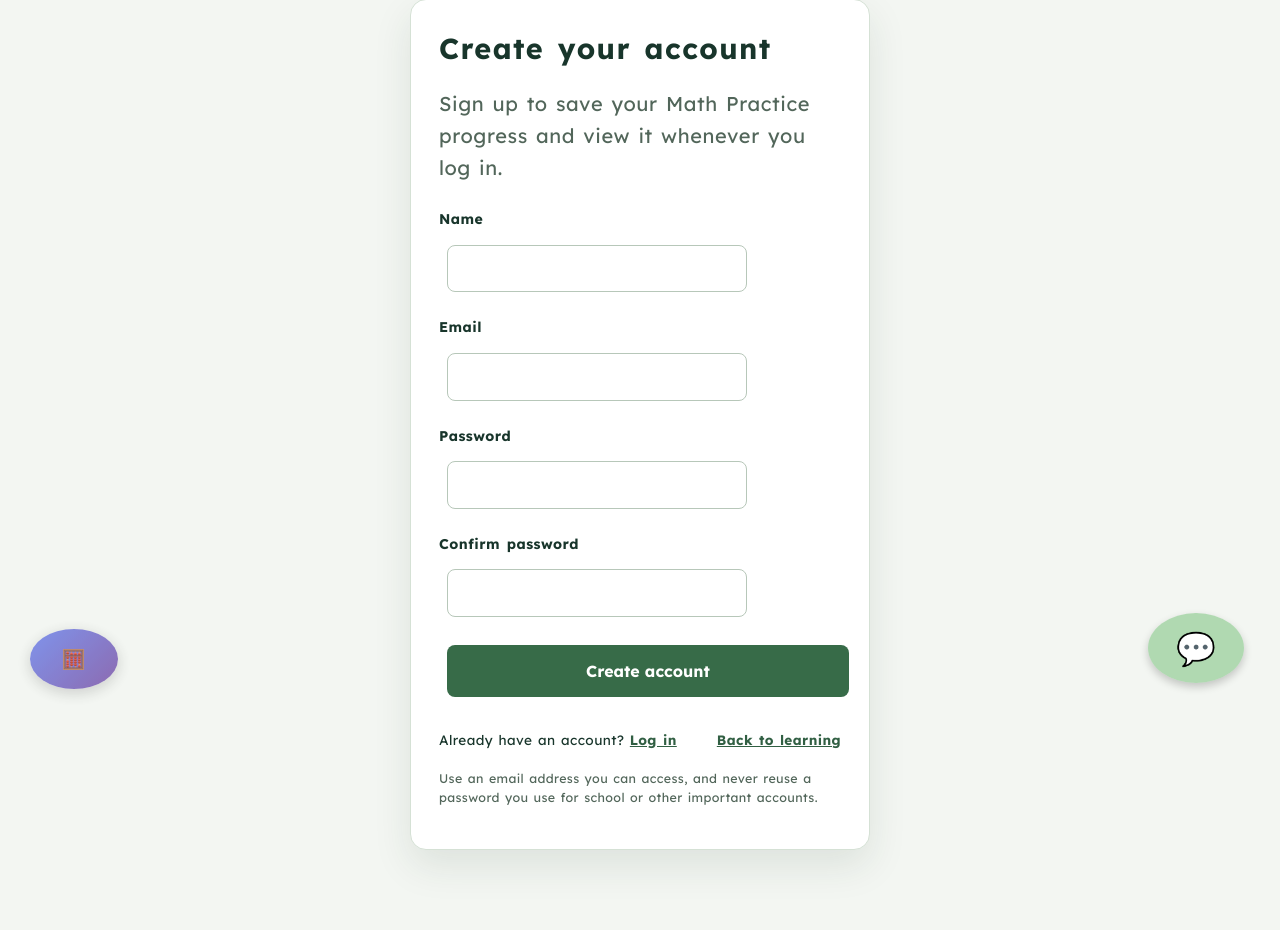
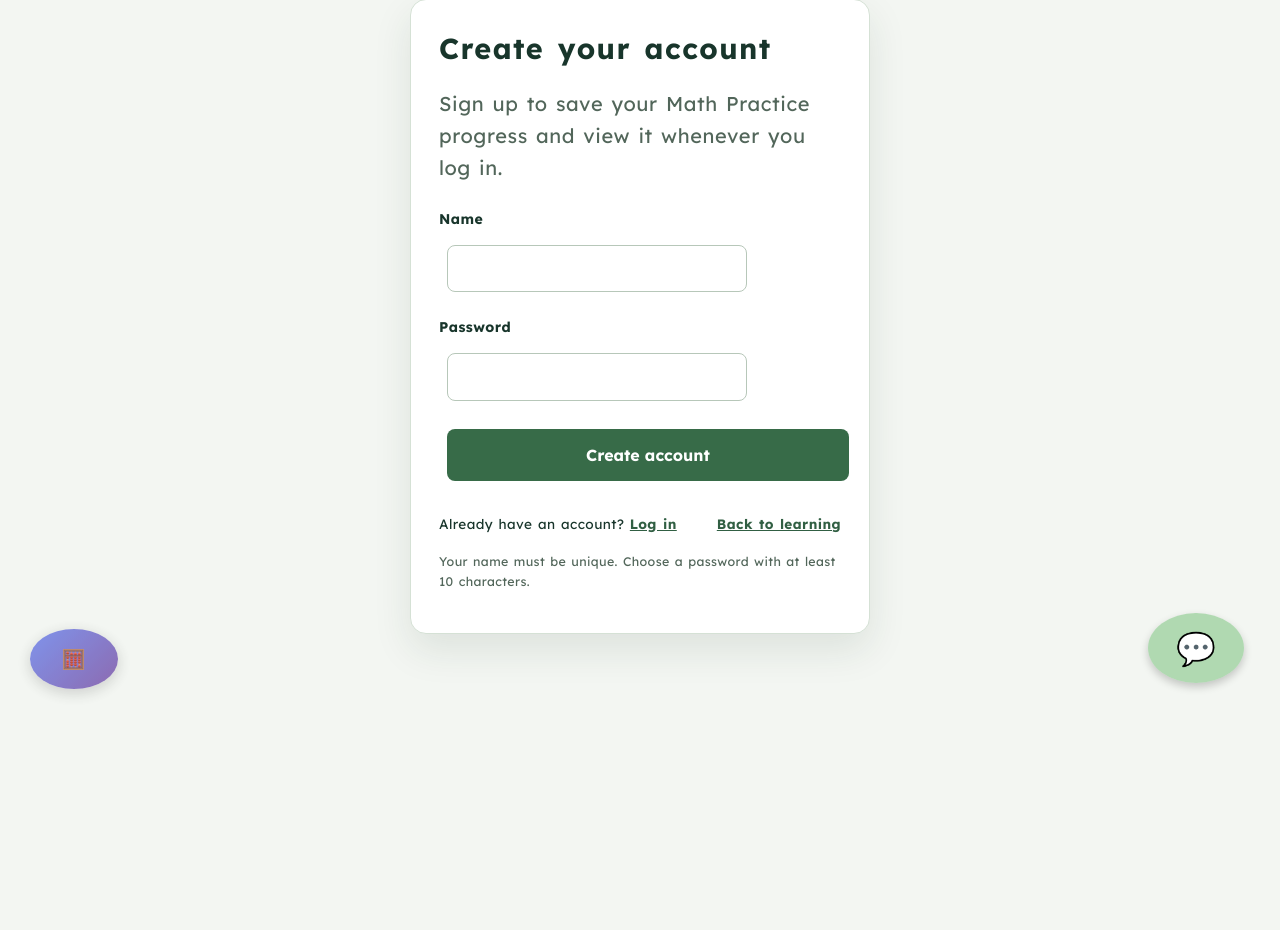
Before and after one commit to rt75272/McAllister, a Flask app: page /account/register in a window 1280 px wide. Shown: the part 81-1011 px from the top of the page. After the commit the page ends 777 px from the top, so only its background shows below. Run offline with Flask 3, Linux system fonts and the light colour scheme; some libraries are stand-ins or nearby versions.

```diff
--- a/math_practice/app.py
+++ b/math_practice/app.py
@@ -820,19 +820,33 @@ def get_db_connection():
 
 
 def ensure_account_tables():
-    """Create account and per-account math progress tables when needed."""
+    """Create account/progress tables and migrate accounts to name-based sign-in."""
     with closing(get_db_connection()) as conn:
         with conn.cursor() as cur:
             cur.execute(
                 """
                 CREATE TABLE IF NOT EXISTS learning_accounts (
                     id SERIAL PRIMARY KEY,
-                    email TEXT NOT NULL UNIQUE,
+                    email TEXT UNIQUE,
+                    login_name TEXT,
                     display_name TEXT NOT NULL,
                     password_hash TEXT NOT NULL,
                     created_at TIMESTAMPTZ NOT NULL DEFAULT NOW(),
                     last_login_at TIMESTAMPTZ NOT NULL DEFAULT NOW()
                 )
+                """
+            )
+            cur.execute(
+                "ALTER TABLE learning_accounts ALTER COLUMN email DROP NOT NULL"
+            )
+            cur.execute(
+                "ALTER TABLE learning_accounts ADD COLUMN IF NOT EXISTS login_name TEXT"
+            )
+            cur.execute(
+                """
+                CREATE UNIQUE INDEX IF NOT EXISTS learning_accounts_login_name_lower_idx
+                ON learning_accounts (LOWER(login_name))
+                WHERE login_name IS NOT NULL
                 """
             )
             cur.execute(
@@ -951,24 +965,17 @@ def account_register():
 
     error_message = None
     display_name = ''
-    email = ''
     if request.method == 'POST':
         display_name = request.form.get('display_name', '').strip()
-        email = request.form.get('email', '').strip().lower()
         password = request.form.get('password', '')
-        password_confirm = request.form.get('password_confirm', '')
         if not valid_csrf_token(request.form.get('csrf_token', '')):
             error_message = 'This form expired. Please try signing up again.'
         elif not display_name or len(display_name) > 80:
             error_message = 'Enter a name that is 1 to 80 characters long.'
-        elif len(email) > 254 or not re.fullmatch(r'[^@\s]+@[^@\s]+\.[^@\s]+', email):
-            error_message = 'Enter a valid email address.'
         elif len(password) < 10:
             error_message = 'Choose a password with at least 10 characters.'
         elif len(password) > 1024:
             error_message = 'Password is too long.'
-        elif password != password_confirm:
-            error_message = 'The passwords do not match.'
         else:
             try:
                 ensure_account_tables()
@@ -976,17 +983,17 @@ def account_register():
                     with conn.cursor() as cur:
                         cur.execute(
                             """
-                            INSERT INTO learning_accounts (email, display_name, password_hash)
+                            INSERT INTO learning_accounts (login_name, display_name, password_hash)
                             VALUES (%s, %s, %s)
-                            ON CONFLICT (email) DO NOTHING
+                            ON CONFLICT DO NOTHING
                             RETURNING id, display_name
                             """,
-                            (email, display_name, hash_account_password(password)),
+                            (display_name, display_name, hash_account_password(password)),
                         )
                         account = cur.fetchone()
                         conn.commit()
                 if account is None:
-                    error_message = 'An account with that email already exists. Please log in.'
+                    error_message = 'That name is already in use. Please log in or choose another name.'
                 else:
                     session.clear()
                     session.permanent = True
@@ -1007,7 +1014,6 @@ def account_register():
         mode='register',
         error_message=error_message,
         display_name=display_name,
-        email=email,
     ), response_status
 
 
@@ -1018,14 +1024,14 @@ def account_login():
         return redirect(url_for('account_dashboard'))
 
     error_message = None
-    email = ''
+    login_name = ''
     if request.method == 'POST':
-        email = request.form.get('email', '').strip().lower()
+        login_name = request.form.get('login_name', '').strip()
         password = request.form.get('password', '')
         if not valid_csrf_token(request.form.get('csrf_token', '')):
             error_message = 'This form expired. Please try logging in again.'
-        elif len(email) > 254 or not email or len(password) > 1024:
-            error_message = 'Email or password is incorrect.'
+        elif len(login_name) > 254 or not login_name or len(password) > 1024:
+            error_message = 'Name or password is incorrect.'
         else:
             try:
                 ensure_account_tables()
@@ -1035,9 +1041,10 @@ def account_login():
                             """
                             SELECT id, display_name, password_hash
                             FROM learning_accounts
-                            WHERE email = %s
+                            WHERE LOWER(login_name) = LOWER(%s)
+                               OR (email IS NOT NULL AND LOWER(email) = LOWER(%s))
                             """,
-                            (email,),
+                            (login_name, login_name),
                         )
                         account = cur.fetchone()
                         if account and verify_account_password(password, account[2]):
@@ -1053,7 +1060,7 @@ def account_login():
                         else:
                             account = None
                 if account is None:
-                    error_message = 'Email or password is incorrect.'
+                    error_message = 'Name or password is incorrect.'
                 else:
                     session.clear()
                     session.permanent = True
@@ -1065,7 +1072,7 @@ def account_login():
                 error_message = 'We could not log you in right now. Please try again.'
 
     response_status = 200
-    if error_message == 'Email or password is incorrect.':
+    if error_message == 'Name or password is incorrect.':
         response_status = 401
     elif error_message == 'This form expired. Please try logging in again.':
         response_status = 400
@@ -1076,7 +1083,7 @@ def account_login():
         mode='login',
         error_message=error_message,
         display_name='',
-        email=email,
+        login_name=login_name,
     ), response_status
 
 
@@ -1100,7 +1107,7 @@ def account_dashboard():
             with conn.cursor() as cur:
                 cur.execute(
                     """
-                    SELECT id, email, display_name, created_at, last_login_at
+                    SELECT id, display_name, created_at, last_login_at
                     FROM learning_accounts
                     WHERE id = %s
                     """,
@@ -1162,10 +1169,9 @@ def account_dashboard():
         'account_dashboard.html',
         account={
             'id': account[0],
-            'email': account[1],
-            'display_name': account[2],
-            'created_at': account[3],
-            'last_login_at': account[4],
+            'display_name': account[1],
+            'created_at': account[2],
+            'last_login_at': account[3],
         },
         progress=progress,
         recent_attempts=recent_attempts,
--- a/math_practice/templates/account_auth.html
+++ b/math_practice/templates/account_auth.html
@@ -38,15 +38,12 @@
             {% if mode == 'register' %}
                 <label for="display-name">Name</label>
                 <input id="display-name" name="display_name" value="{{ display_name }}" maxlength="80" autocomplete="name" required>
+            {% else %}
+                <label for="login-name">Name</label>
+                <input id="login-name" name="login_name" value="{{ login_name }}" maxlength="254" autocomplete="username" required>
             {% endif %}
-            <label for="email">Email</label>
-            <input id="email" name="email" type="email" value="{{ email }}" maxlength="254" autocomplete="email" required>
             <label for="password">Password</label>
             <input id="password" name="password" type="password" minlength="10" maxlength="1024" autocomplete="{{ 'new-password' if mode == 'register' else 'current-password' }}" required>
-            {% if mode == 'register' %}
-                <label for="password-confirm">Confirm password</label>
-                <input id="password-confirm" name="password_confirm" type="password" minlength="10" maxlength="1024" autocomplete="new-password" required>
-            {% endif %}
             <button type="submit">{{ 'Create account' if mode == 'register' else 'Log in' }}</button>
         </form>
 
@@ -58,7 +55,11 @@
             {% endif %}
             <a href="{{ url_for('quest_map') }}">Back to learning</a>
         </div>
-        <p class="account-privacy-note">Use an email address you can access, and never reuse a password you use for school or other important accounts.</p>
+        {% if mode == 'register' %}
+            <p class="account-privacy-note">Your name must be unique. Choose a password with at least 10 characters.</p>
+        {% else %}
+            <p class="account-privacy-note">If you created an account before name-based sign-in was added, you can still use its email address as the name.</p>
+        {% endif %}
     </section>
 </main>
 {% endblock %}
--- a/math_practice/templates/account_dashboard.html
+++ b/math_practice/templates/account_dashboard.html
@@ -52,7 +52,6 @@
                 <h2>Account details</h2>
                 <dl class="account-details">
                     <dt>Name</dt><dd>{{ account.display_name }}</dd>
-                    <dt>Email</dt><dd>{{ account.email }}</dd>
                     <dt>Member since</dt><dd>{{ account.created_at.strftime('%b %d, %Y') }}</dd>
                     <dt>Last login</dt><dd>{{ account.last_login_at.strftime('%b %d, %Y at %I:%M %p UTC') }}</dd>
                 </dl>
```
Also changed, not shown: math_practice/tests/test_account_auth.py (+39 -13 lines), math_practice/README.md.
